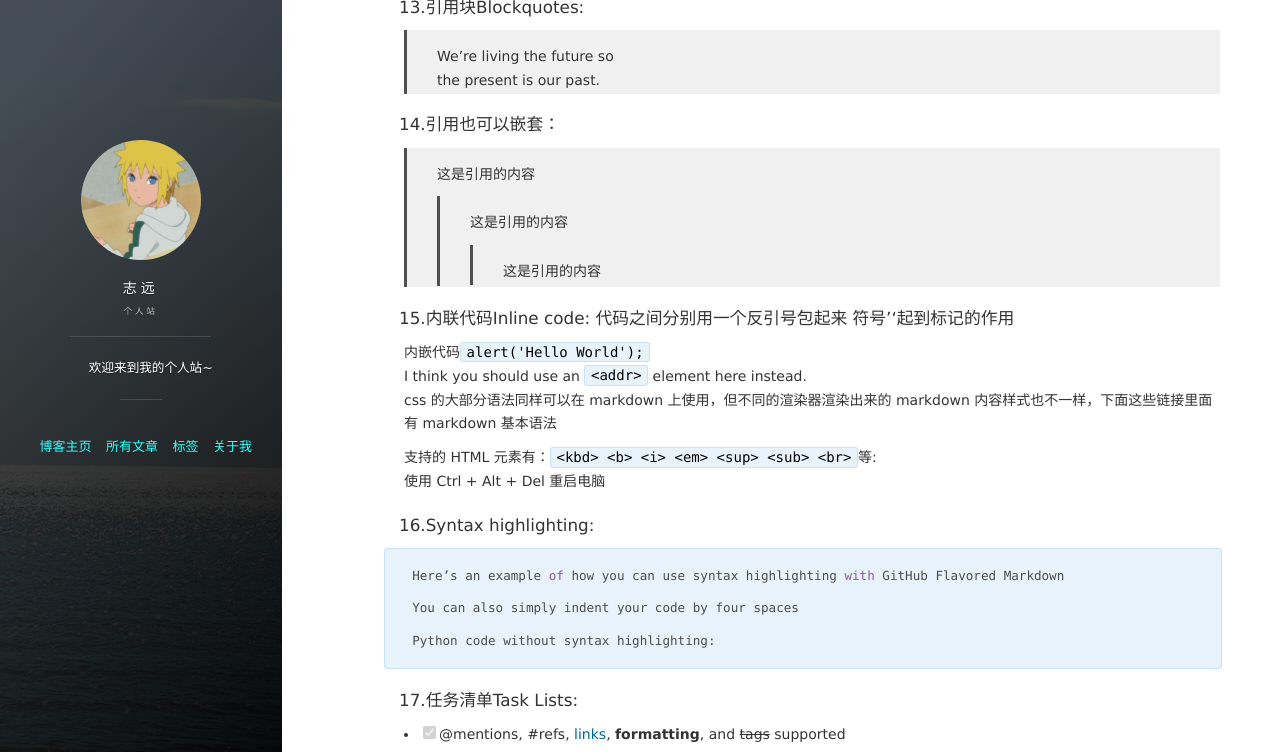
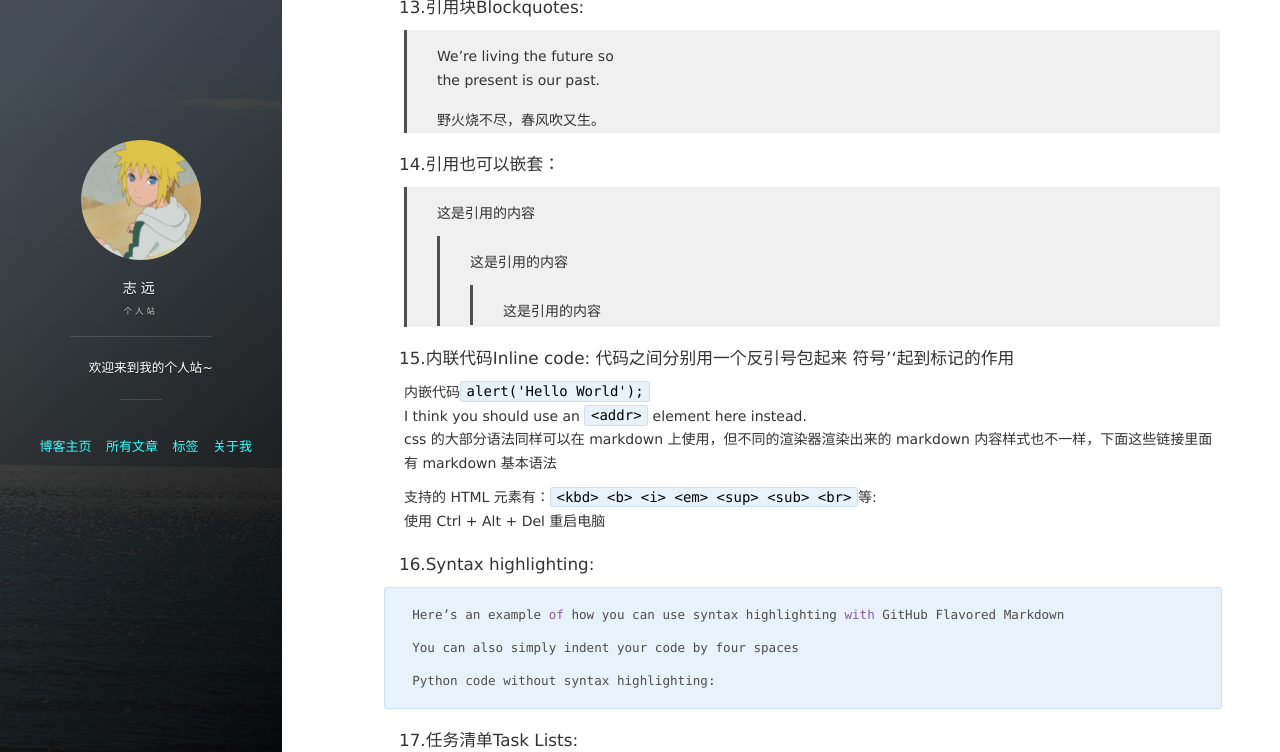
Before and after one commit to blueskyxzy/blueskyxzy.github.io, a Jekyll site: the page built from _posts/2019-11-07-markdownTool.md, in a window 1280 px wide and 900 px high, scrolled down 2004 px, cut to the strip 148-900 px from the top of the window. Built offline with Jekyll 4.4.1, drawn with Linux system fonts in a browser that asks for light colours; nearby versions of some CDN libraries; emoji names are drawn with the system emoji font; comment, search, counter and statistics services are not loaded.

Commit message:
add Markdown

```diff
--- a/_posts/2019-11-07-markdownTool.md
+++ b/_posts/2019-11-07-markdownTool.md
@@ -75,6 +75,8 @@ Markdown 还没有办法指定图片的高度与宽度，如果你需要的话
 > We're living the future so
 > the present is our past.
 
+> 野火烧不尽，春风吹又生。
+
 #### 14.引用也可以嵌套：
 > 这是引用的内容
 >> 这是引用的内容
@@ -140,7 +142,7 @@ To see a list of every image we support, check out the [Emoji Cheat Sheet](https
 **文本加粗**
 \*\* 正常显示星号 \*\*
 
-#### 24.数学公式：
+#### 24.数学公式 :
 
 $ J_\alpha(x) = \sum_{m=0}^\infty \frac{(-1)^m}{m! \Gamma (m + \alpha + 1)} {\left({ \frac{x}{2} }\right)}^{2m + \alpha} \text {，行内公式示例} $
 
```
